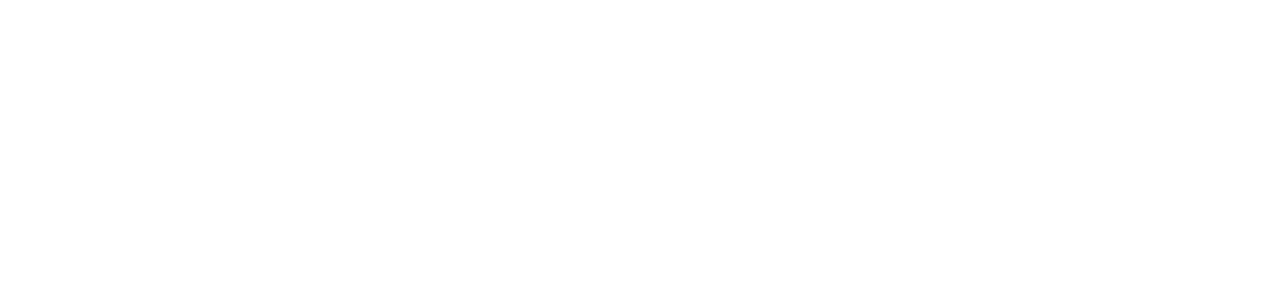
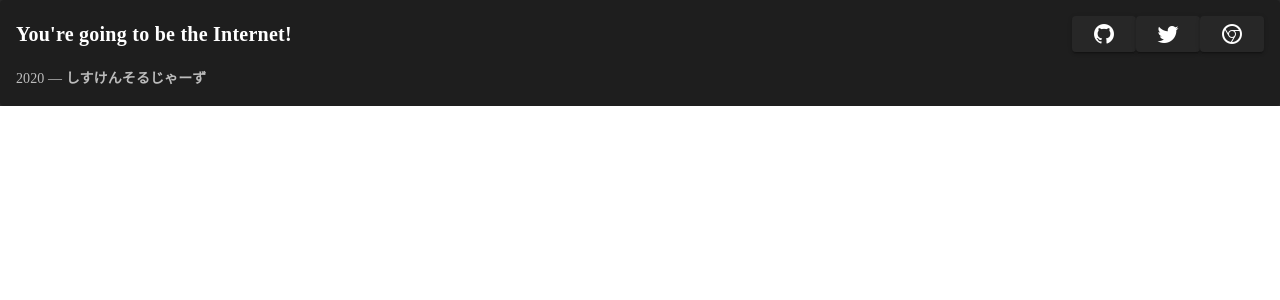
Before and after one commit to furukawaTakumi/Hack-U-vol3, a Nuxt app: page / in a window 1280 px wide. Shown: the top 300 px of the page. Built offline with nearby package versions, Linux system fonts and the light colour scheme.

Commit message:
thefooter and default ver 1

```diff
--- /dev/null
+++ b/components/TheFooter.vue
@@ -0,0 +1,45 @@
+<template>
+  <v-footer
+    dark
+    padless
+  >
+    <v-card
+      class="flex"
+      flat
+      tile
+    >
+      <v-card-title class="teal">
+        <strong class="subheading">You're going to be the Internet!</strong>
+        <v-spacer />
+        <v-btn href="https://github.com/furukawaTakumi/Hack-U-vol3" target="_blank">
+          <v-icon>mdi-github</v-icon>
+        </v-btn>
+        <v-btn href="https://twitter.com/set_official" target="_blank">
+          <v-icon>mdi-twitter</v-icon>
+        </v-btn>
+        <v-btn href="https://set1.ie.aitech.ac.jp/" target="_blank">
+          <v-icon>mdi-google-chrome</v-icon>
+        </v-btn>
+      </v-card-title>
+      <v-card-text class="py-2 white--text text-center">
+        {{ new Date().getFullYear() }} — <strong>しすけんそるじゃーず</strong>
+      </v-card-text>
+    </v-card>
+  </v-footer>
+</template>
+
+<script>
+export default {
+  data: () => ({
+    icons: [
+      'mdi-twitter',
+      'mdi-github',
+      'mdi-apple-safari'
+    ]
+  })
+}
+
+</script>
+
+<style scoped>
+</style>
--- a/layouts/default.vue
+++ b/layouts/default.vue
@@ -1,7 +1,15 @@
 <template>
-  <nuxt />
+  <div>
+    <nuxt />
+    <the-footer />
+  </div>
 </template>
 
 <script>
-export default {}
+import TheFooter from '@/components/TheFooter'
+export default {
+  components: {
+    TheFooter
+  }
+}
 </script>
```
